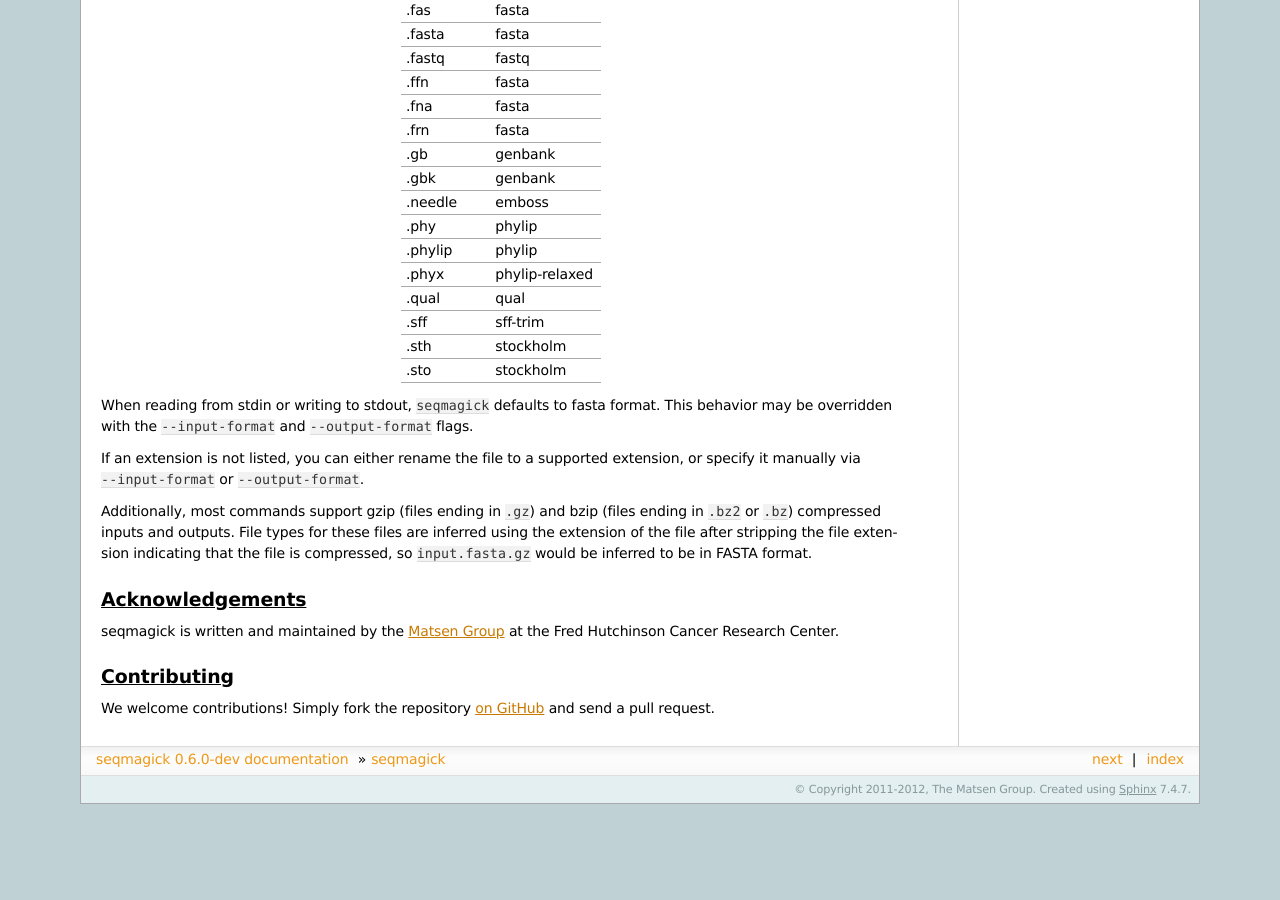
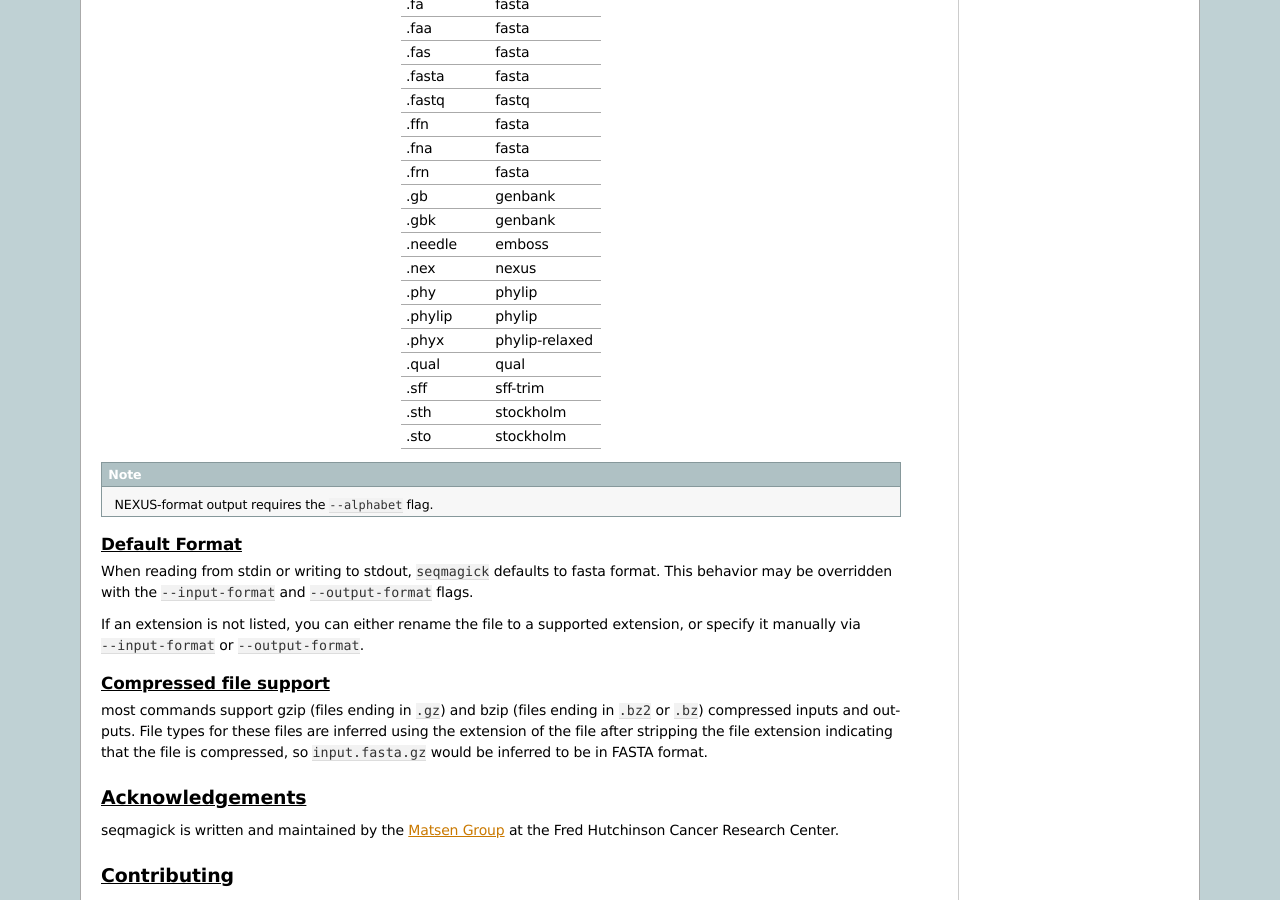
Before and after one commit to fhcrc/seqmagick, a Sphinx documentation site: the page built from docs/index.rst, in a window 1280 px wide and 900 px high, scrolled down 1355 px. Built offline with Sphinx 7.4.7, drawn with Linux system fonts in a browser that asks for light colours; before the commit the page ends 2159 px from its top, so only the background shows below that; some of the changed text lies outside the part shown.

Commit message:
Map `.nex` to NEXUS format

```diff
--- a/docs/extensions.rst
+++ b/docs/extensions.rst
@@ -14,6 +14,7 @@
 .gb       genbank
 .gbk      genbank
 .needle   emboss
+.nex      nexus
 .phy      phylip
 .phylip   phylip
 .phyx     phylip-relaxed
--- a/docs/index.rst
+++ b/docs/index.rst
@@ -87,6 +87,13 @@
 
 .. include:: extensions.rst
 
+.. note::
+
+    NEXUS-format output requires the ``--alphabet`` flag.
+
+Default Format
+--------------
+
 When reading from stdin or writing to stdout, ``seqmagick`` defaults to fasta
 format.  This behavior may be overridden with the ``--input-format`` and
 ``--output-format`` flags.
@@ -94,11 +101,14 @@
 If an extension is not listed, you can either rename the file to a supported
 extension, or specify it manually via ``--input-format`` or ``--output-format``.
 
-Additionally, most commands support gzip (files ending in ``.gz``) and bzip
-(files ending in ``.bz2`` or ``.bz``) compressed inputs and outputs. File types
-for these files are inferred using the extension of the file after stripping
-the file extension indicating that the file is compressed, so
-``input.fasta.gz`` would be inferred to be in FASTA format.
+Compressed file support
+-----------------------
+
+most commands support gzip (files ending in ``.gz``) and bzip (files ending in
+``.bz2`` or ``.bz``) compressed inputs and outputs. File types for these files
+are inferred using the extension of the file after stripping the file extension
+indicating that the file is compressed, so ``input.fasta.gz`` would be inferred
+to be in FASTA format.
 
 Acknowledgements
 ================
```
Also changed, not shown: 2 other files.
